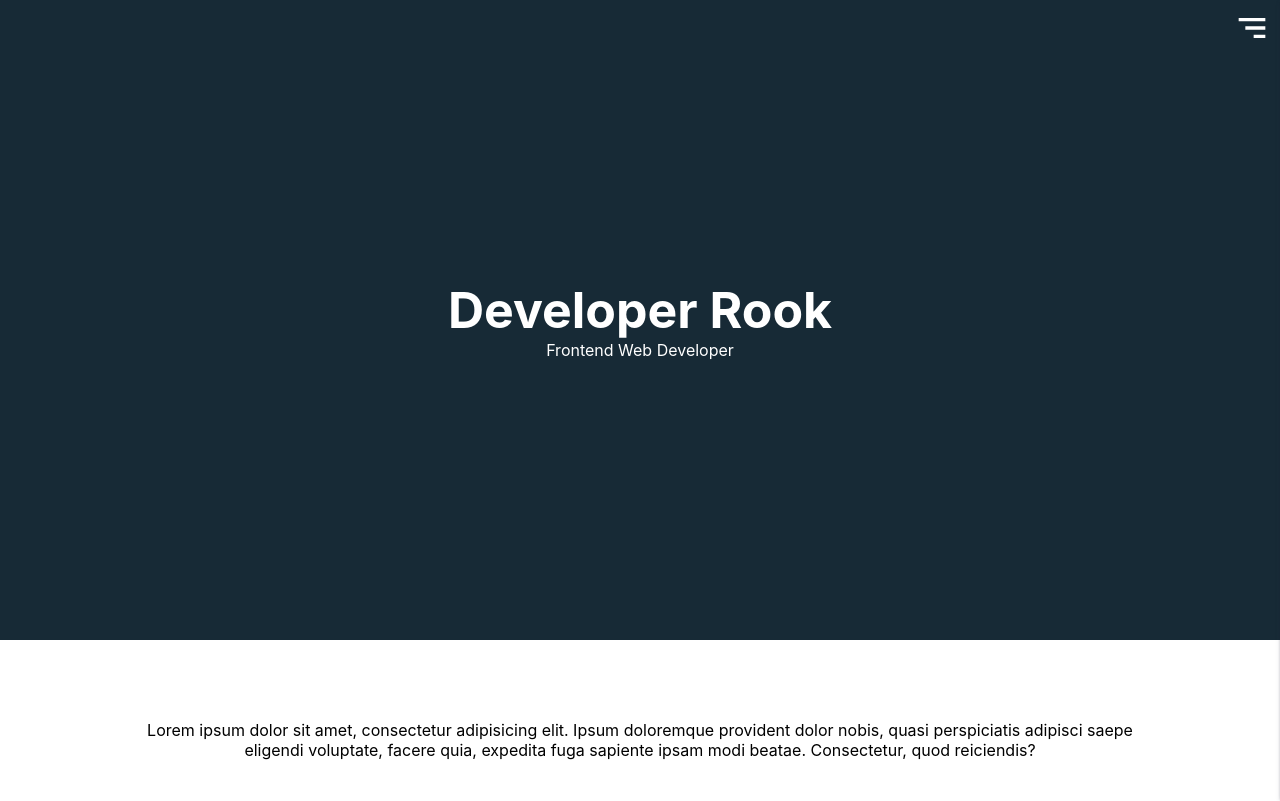
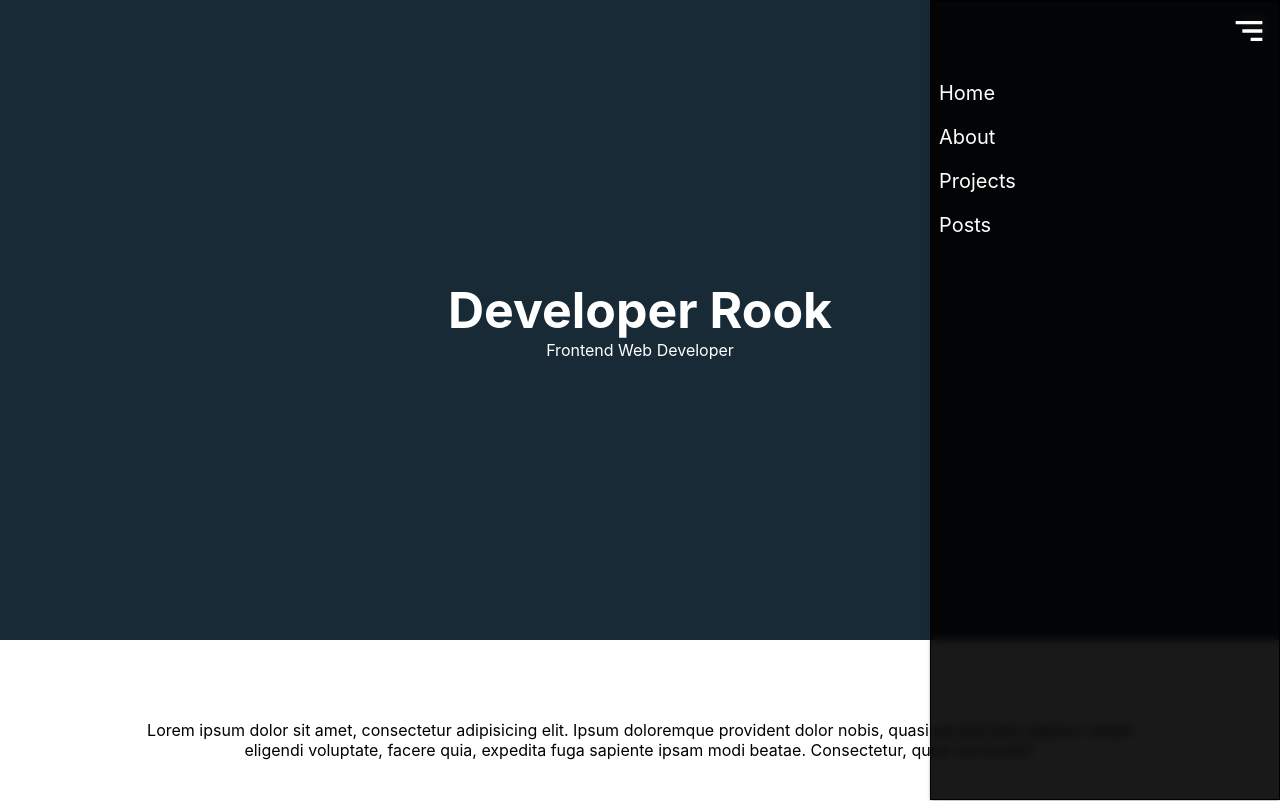
Before and after one commit to Dev-Rook/dev-rook-portfolio, a React (Vite) app: page / in a window 1280 px wide. Shown: the top 801 px of the page. Built offline with nearby package versions, Linux system fonts and the light colour scheme.

Commit message:
Menu icon resolved

```diff
--- a/src/components/MobileMenu.jsx
+++ b/src/components/MobileMenu.jsx
@@ -12,6 +12,16 @@ const MobileMenu = ({ show, toggleMobileMenu, auth }) => {
 
   return (
     <nav className={`${styles.mobile_menu} ${show ? styles.reveal : ""}`}>
+      <svg
+        onClick={toggleMobileMenu}
+        className={styles.profile_icon}
+        xmlns="http://www.w3.org/2000/svg"
+        width="32"
+        height="32"
+        viewBox="0 0 24 24"
+      >
+        <path fill={"white"} d="M4 6h16v2H4zm4 5h12v2H8zm5 5h7v2h-7z" />
+      </svg>
       {auth ? (
         <ul className={styles.mobile_navlink_container}>
           {routes?.map((route) => {
--- a/src/components/Nav.jsx
+++ b/src/components/Nav.jsx
@@ -18,7 +18,7 @@ import MobileMenu from "./MobileMenu";
 const Nav = () => {
   const [routes, setRoutes] = useState(routeData);
   const [social, setSocial] = useState(socialData);
-  const [show, setShow] = useState(false);
+  const [show, setShow] = useState(true);
   const [auth, setAuth] = useState(true);
   const [clicked, setClicked] = useState(false);
   const [isOpen, setIsOpen] = useState(false);
@@ -47,7 +47,7 @@ const Nav = () => {
 
   useEffect(() => {
     window.addEventListener("scroll", () => {
-      if (window.scrollY > 80 * window.innerHeight / 100) {
+      if (window.scrollY > (80 * window.innerHeight) / 100) {
         setIconColor("black");
       } else {
         setIconColor("white");
--- a/src/styles/comps/mobileMenu.module.scss
+++ b/src/styles/comps/mobileMenu.module.scss
@@ -20,11 +20,26 @@
 
   border: 1px solid black;
   background-color: white;
+  background-color: rgb(23, 42, 54);
   background-color: rgba(0, 0, 0, 0.9);
-  // background-color: rgb(23, 42, 54);
   backdrop-filter: blur(5px);
   box-shadow: rgba(50, 50, 93, 0.25) 0px 2px 5px -1px,
-  rgba(0, 0, 0, 0.3) 0px 1px 3px -1px;
+    rgba(0, 0, 0, 0.3) 0px 1px 3px -1px;
+
+  .profile_icon {
+    display: flex;
+    cursor: pointer;
+
+    position: absolute;
+    top: 10px;
+    right: 10px;
+
+    justify-content: center;
+    align-items: center;
+
+    height: 40px;
+    width: 40px;
+  }
 
   .mobile_navlink_container {
     display: flex;
--- a/src/styles/comps/nav.module.scss
+++ b/src/styles/comps/nav.module.scss
@@ -73,7 +73,7 @@
       justify-content: center;
       align-items: center;
 
-      z-index: 106;
+      // z-index: 106;
 
       height: 40px;
       width: 40px;
```
Lines whose indentation alone changed are shown as unchanged.
